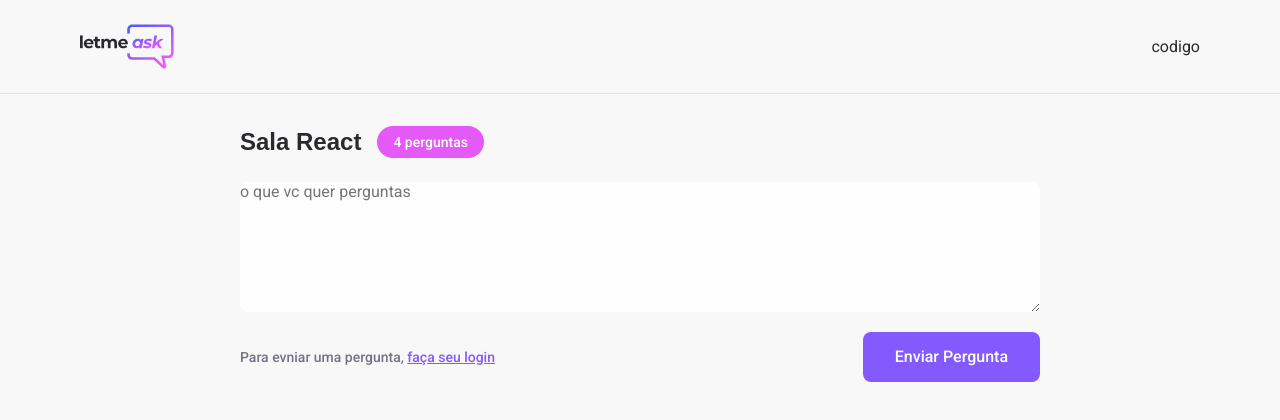
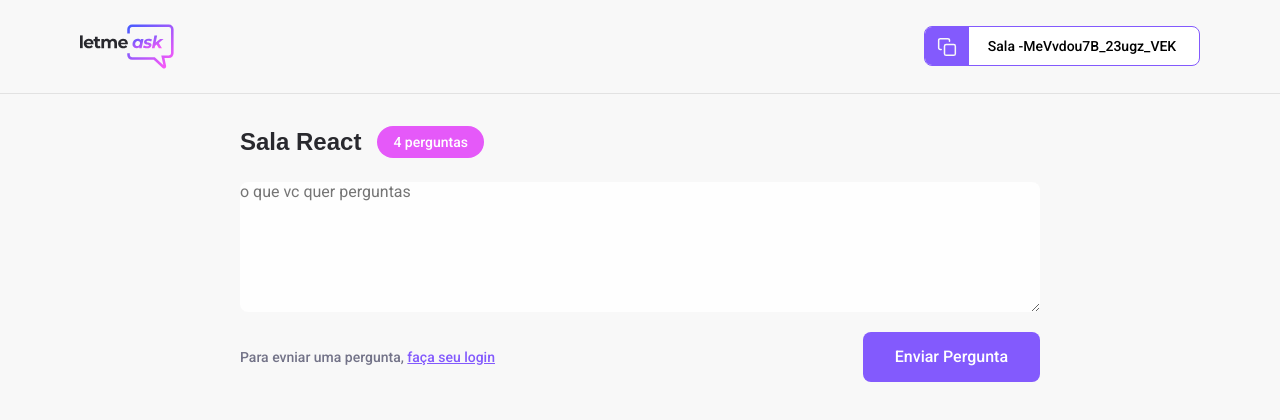
Before and after one commit to lucmkz/letmeask, a React (Create React App) app: page /room/1 in a window 1280 px wide. Shown: the top 420 px of the page. Built offline with nearby package versions, Linux system fonts and the light colour scheme; no server answers; the HTML template or start-up script is replaced by a standard one.

Commit message:
copy to clipboard

```diff
--- /dev/null
+++ b/src/components/RoomCode.tsx
@@ -0,0 +1,21 @@
+import copyImg from "../assets/images/copy.svg";
+import "../styles/room-code.scss";
+
+type RoomCodeProps = {
+  code: string;
+};
+
+export function RoomCode(props: RoomCodeProps) {
+  function copyRoomCodeToClipBoard() {
+    navigator.clipboard.writeText(props.code);
+  }
+
+  return (
+    <button id="room-code" onClick={copyRoomCodeToClipBoard}>
+      <div>
+        <img src={copyImg} alt="Copy room code" />
+      </div>
+      <span>Sala -MeVvdou7B_23ugz_VEK</span>
+    </button>
+  );
+}
--- a/src/pages/Room.tsx
+++ b/src/pages/Room.tsx
@@ -1,15 +1,23 @@
+import { useParams } from "react-router-dom";
+
 import logoImg from "../assets/images/logo.svg";
 import { Button } from "../components/Button";
+import { RoomCode } from "../components/RoomCode";
 
 import "../styles/room.scss";
 
+type RoomParams = {
+  id: string;
+};;
+
 export function Room(props: any) {
+  const params = useParams<RoomParams>();
   return (
     <div id="page-room">
       <header>
         <div className="content">
           <img src={logoImg} alt="letmeask" />
-          <div>codigo</div>
+          <RoomCode code={params.id} />
         </div>
       </header>
 
--- /dev/null
+++ b/src/styles/room-code.scss
@@ -0,0 +1,30 @@
+#room-code {
+    height: 40px;
+    border-radius: 8px;
+    overflow: hidden;
+
+    background: #fff;
+    border: 1px solid #835afd;
+    cursor: pointer;
+
+    display: flex;
+
+    div {
+        height: 40px;
+        background: #835afd;
+        padding: 0 12px;
+        display: flex;
+        justify-content: center;
+        align-items: center;
+    }
+
+    span {
+        display: block;
+        align-self: center;
+        flex: 1;
+        padding: 0 16px 0 12px;
+        width: 230px;
+        font-size: 14px;
+        font-weight: 500;
+    }
+}
```
